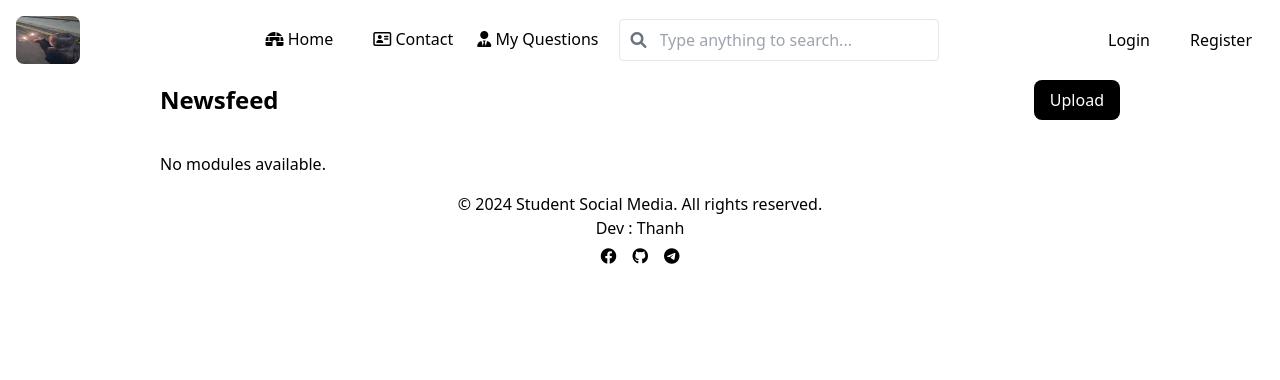
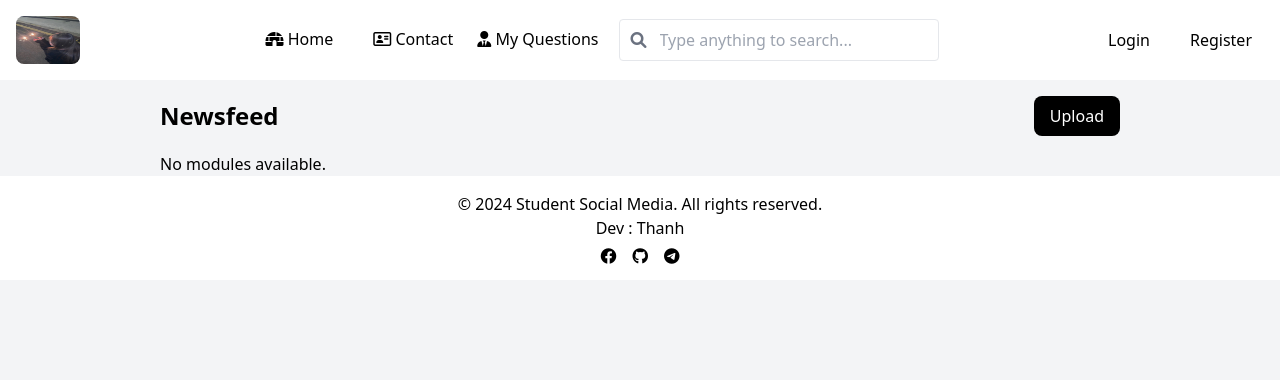
Before and after one commit to Ponie25/cwPHP, a PHP site: page /index.php in a window 1280 px wide. Shown: the top 380 px of the page. Run offline with PHP 8.4, Linux system fonts and the light colour scheme; data that the repository does not hold is empty.

Commit message:
NEWEST FINAL

```diff
--- a/Template/layout.html.php
+++ b/Template/layout.html.php
@@ -7,7 +7,7 @@
     <link href="https://cdn.jsdelivr.net/npm/tailwindcss@2.2.19/dist/tailwind.min.css" rel="stylesheet">
     <link rel="stylesheet" href="https://cdnjs.cloudflare.com/ajax/libs/font-awesome/6.0.0-beta3/css/all.min.css">
 </head>
-<body>
+<body class="bg-gray-100">
     <?php include $_SERVER['DOCUMENT_ROOT'] . '/PHP-Web-main/PHP/config/db.php'; ?>
 
     <!-- Header -->
@@ -139,5 +139,10 @@
     <script src="/PHP-Web-main/JS/script.js"></script>
 
 
+
+
+
+
+
 </body>
 </html>
--- a/index.php
+++ b/index.php
@@ -4,7 +4,7 @@ $title = 'Home - Student Social Media';
 ob_start();
 ?>
 
-<div class="flex items-center justify-between mb-4 w-full">
+<div class="flex items-center justify-between w-full mt-4">
     <div class="text-2xl font-bold">Newsfeed</div>
     <button onclick="toggleModal('uploadModal')" class="bg-black text-white px-4 py-2 rounded-lg hover:bg-blue-600" type="button">Upload</button>
 </div>
```
Also changed, not shown: uploads/672887af36cec-HI3__288th_anniversary_29.png (added), uploads/672e04d9df887-Q0012.jpg (added).
